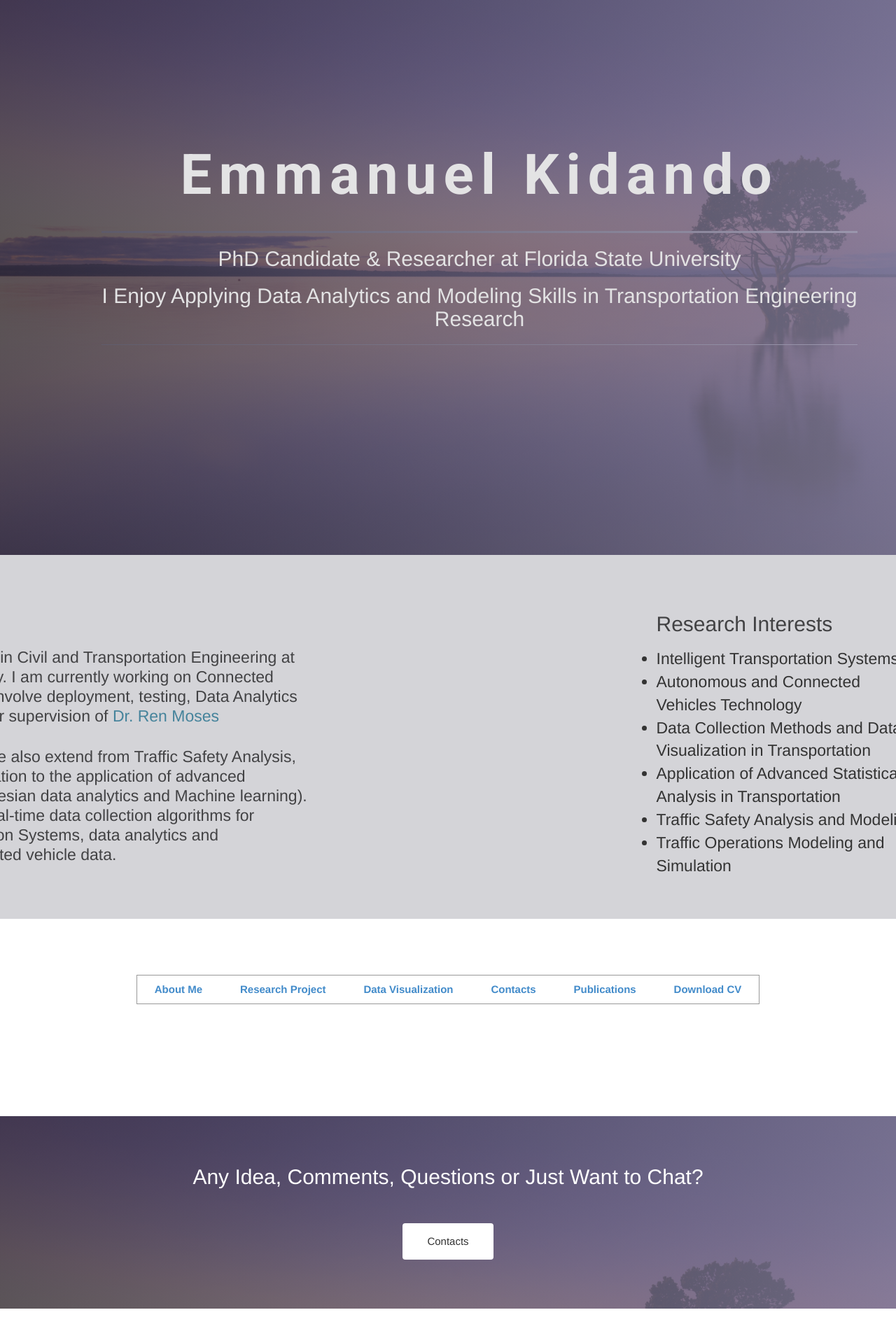
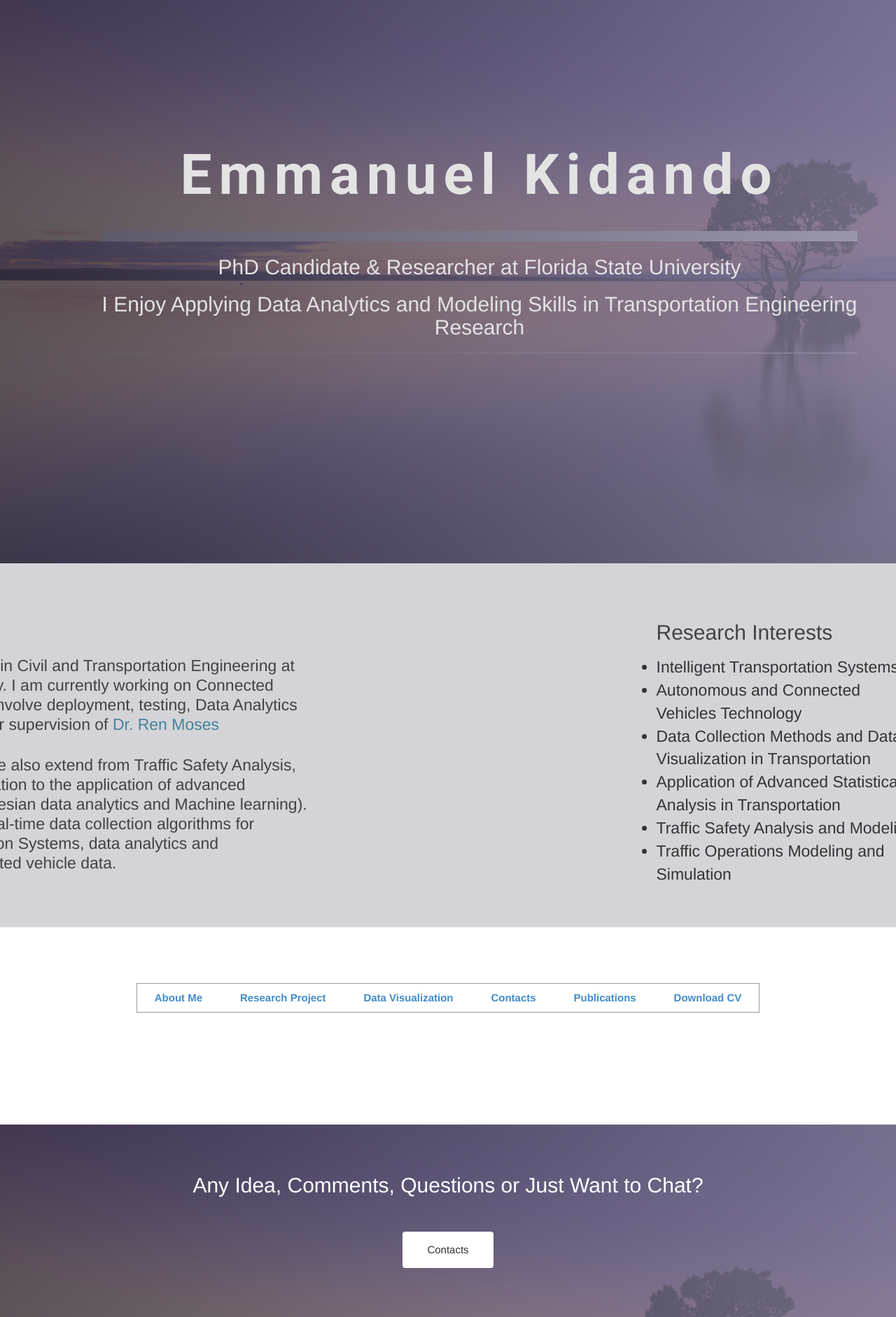
Before and after one commit to ekidando/Kidando, a Jekyll site: the page index.html, which Jekyll copies as it is, in a window 1280 px wide. Shown: the whole page at 70% size. Built offline with Jekyll 4.4.1, drawn with Linux system fonts in a browser that asks for light colours; some web fonts are replaced.

Commit message:
Update index.html

```diff
--- a/index.html
+++ b/index.html
@@ -27,7 +27,7 @@
         <div class="block">
 
           <h1 class="animated fadeInUp">Emmanuel Kidando </h1>
-          <hr style="height:3px; border:none; color:#e2e2e2; background-color:#e2e2e2;">
+          <hr style="height:15px; border:none; color:#e2e2e2; background-color:#e2e2e2;">
           <h2 class="animated fadeInUp"> PhD Candidate & Researcher at Florida State University</h2>
           <h2 class="animated fadeInUp">I Enjoy Applying Data Analytics and Modeling Skills in Transportation Engineering Research</h2>
           <hr>
```
